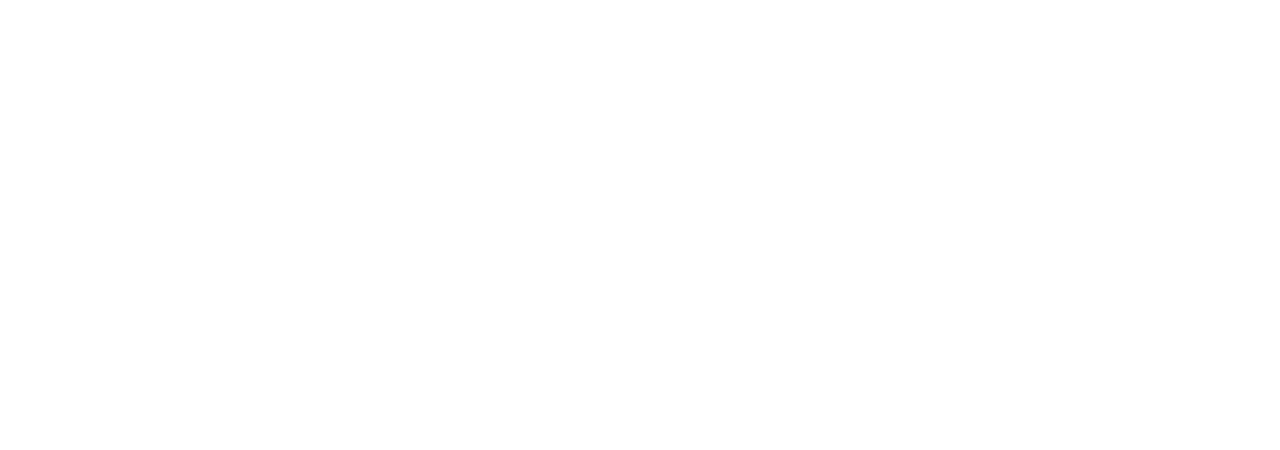
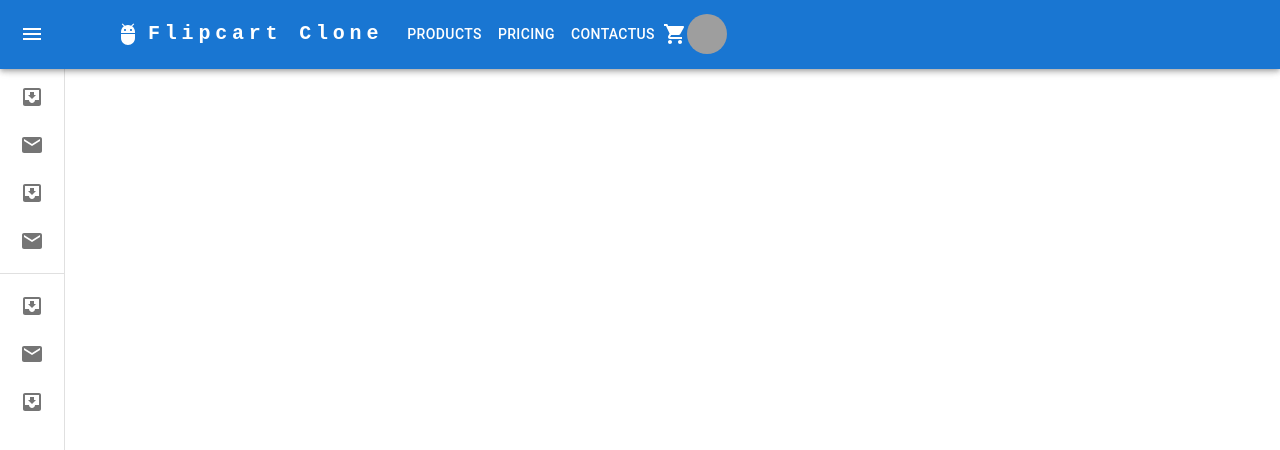
Before and after one commit to SoumyaVerma284/flipcart-clone, a React (Create React App) app: page /MiniDrawer in a window 1280 px wide. Before the commit this address had no page. Shown: the top 450 px of the page. Built offline with nearby package versions, Linux system fonts and the light colour scheme; grey boxes are pictures that could not be loaded.

Commit message:
MiniDrawer is added

```diff
--- a/src/App.js
+++ b/src/App.js
@@ -17,6 +17,7 @@
 import Product from './Product';
 import RecipeReviewCard from './RecipeReviewCard';
 import Products from './Products';
+import MiniDrawer from './MiniDrawer';
 
 
 function App() {
@@ -34,6 +35,7 @@
       <Route path='Product/:id' element={<Product/>}/>
       <Route path='RecipeReviewCard' element={<RecipeReviewCard/>}/>
       <Route path='Products' element={<Products/>}/>
+      <Route path='MiniDrawer' element={<MiniDrawer/>}/>
 
 
 
--- a/src/Component1.js
+++ b/src/Component1.js
@@ -17,7 +17,7 @@
 const settings = ['Profile', 'Account', 'Dashboard', 'Logout'];
 
 
-function ResponsiveAppBar() {
+function ResponsiveAppBar(props) {
   const [anchorElNav, setAnchorElNav] = React.useState(null);
   const [anchorElUser, setAnchorElUser] = React.useState(null);
 
@@ -124,7 +124,7 @@
               </Button>
             ))}
           </Box>
-          <ShoppingCartIcon/>
+          <ShoppingCartIcon/>{props.productCount}
           <Box sx={{ flexGrow: 0 }}>
             <Tooltip title="Open settings">
               <IconButton onClick={handleOpenUserMenu} sx={{ p: 0 }}>
--- /dev/null
+++ b/src/MiniDrawer.js
@@ -0,0 +1,263 @@
+import * as React from 'react';
+import { styled, useTheme } from '@mui/material/styles';
+import Box from '@mui/material/Box';
+import MuiDrawer from '@mui/material/Drawer';
+import MuiAppBar from '@mui/material/AppBar';
+import Toolbar from '@mui/material/Toolbar';
+import List from '@mui/material/List';
+import CssBaseline from '@mui/material/CssBaseline';
+import Typography from '@mui/material/Typography';
+import Divider from '@mui/material/Divider';
+import IconButton from '@mui/material/IconButton';
+import MenuIcon from '@mui/icons-material/Menu';
+import ChevronLeftIcon from '@mui/icons-material/ChevronLeft';
+import ChevronRightIcon from '@mui/icons-material/ChevronRight';
+import ListItem from '@mui/material/ListItem';
+import ListItemButton from '@mui/material/ListItemButton';
+import ListItemIcon from '@mui/material/ListItemIcon';
+import ListItemText from '@mui/material/ListItemText';
+import InboxIcon from '@mui/icons-material/MoveToInbox';
+import MailIcon from '@mui/icons-material/Mail';
+import ResponsiveAppBar from "./Component1";
+
+const drawerWidth = 240;
+
+
+const openedMixin = (theme) => ({
+  width: drawerWidth,
+  transition: theme.transitions.create('width', {
+    easing: theme.transitions.easing.sharp,
+    duration: theme.transitions.duration.enteringScreen,
+  }),
+  overflowX: 'hidden',
+});
+
+const closedMixin = (theme) => ({
+  transition: theme.transitions.create('width', {
+    easing: theme.transitions.easing.sharp,
+    duration: theme.transitions.duration.leavingScreen,
+  }),
+  overflowX: 'hidden',
+  width: `calc(${theme.spacing(7)} + 1px)`,
+  [theme.breakpoints.up('sm')]: {
+    width: `calc(${theme.spacing(8)} + 1px)`,
+  },
+});
+
+const DrawerHeader = styled('div')(({ theme }) => ({
+  display: 'flex',
+  alignItems: 'center',
+  justifyContent: 'flex-end',
+  padding: theme.spacing(0, 1),
+  // necessary for content to be below app bar
+  ...theme.mixins.toolbar,
+}));
+
+const AppBar = styled(MuiAppBar, {
+  shouldForwardProp: (prop) => prop !== 'open',
+})(({ theme }) => ({
+  zIndex: theme.zIndex.drawer + 1,
+  transition: theme.transitions.create(['width', 'margin'], {
+    easing: theme.transitions.easing.sharp,
+    duration: theme.transitions.duration.leavingScreen,
+  }),
+  variants: [
+    {
+      props: ({ open }) => open,
+      style: {
+        marginLeft: drawerWidth,
+        width: `calc(100% - ${drawerWidth}px)`,
+        transition: theme.transitions.create(['width', 'margin'], {
+          easing: theme.transitions.easing.sharp,
+          duration: theme.transitions.duration.enteringScreen,
+        }),
+      },
+    },
+  ],
+}));
+
+const Drawer = styled(MuiDrawer, { shouldForwardProp: (prop) => prop !== 'open' })(
+  ({ theme }) => ({
+    width: drawerWidth,
+    flexShrink: 0,
+    whiteSpace: 'nowrap',
+    boxSizing: 'border-box',
+    variants: [
+      {
+        props: ({ open }) => open,
+        style: {
+          ...openedMixin(theme),
+          '& .MuiDrawer-paper': openedMixin(theme),
+        },
+      },
+      {
+        props: ({ open }) => !open,
+        style: {
+          ...closedMixin(theme),
+          '& .MuiDrawer-paper': closedMixin(theme),
+        },
+      },
+    ],
+  }),
+);
+
+export default function MiniDrawer() {
+  const theme = useTheme();
+  const [open, setOpen] = React.useState(false);
+
+  const handleDrawerOpen = () => {
+    setOpen(true);
+  };
+
+  const handleDrawerClose = () => {
+    setOpen(false);
+  };
+
+
+  return <>
+    <Box sx={{ display: 'flex' }}>
+      <CssBaseline />
+      <AppBar position="fixed" open={open}>
+        <Toolbar>
+          <IconButton
+            color="inherit"
+            aria-label="open drawer"
+            onClick={handleDrawerOpen}
+            edge="start"
+            sx={[
+              {
+                marginRight: 5,
+              },
+              open && { display: 'none' },
+            ]}
+          >
+            <MenuIcon />
+          </IconButton>
+          <Typography variant="h6" noWrap component="div">
+          <ResponsiveAppBar/>
+          </Typography>
+        </Toolbar>
+      </AppBar>
+      <Drawer variant="permanent" open={open}>
+        <DrawerHeader>
+          <IconButton onClick={handleDrawerClose}>
+            {theme.direction === 'rtl' ? <ChevronRightIcon /> : <ChevronLeftIcon />}
+          </IconButton>
+        </DrawerHeader>
+        <Divider />
+        <List>
+          {['Inbox', 'Starred', 'Send email', 'Drafts'].map((text, index) => (
+            <ListItem key={text} disablePadding sx={{ display: 'block' }}>
+              <ListItemButton
+                sx={[
+                  {
+                    minHeight: 48,
+                    px: 2.5,
+                  },
+                  open
+                    ? {
+                        justifyContent: 'initial',
+                      }
+                    : {
+                        justifyContent: 'center',
+                      },
+                ]}
+              >
+                <ListItemIcon
+                  sx={[
+                    {
+                      minWidth: 0,
+                      justifyContent: 'center',
+                    },
+                    open
+                      ? {
+                          mr: 3,
+                        }
+                      : {
+                          mr: 'auto',
+                        },
+                  ]}
+                >
+                  {index % 2 === 0 ? <InboxIcon /> : <MailIcon />}
+                </ListItemIcon>
+                <ListItemText
+                  primary={text}
+                  sx={[
+                    open
+                      ? {
+                          opacity: 1,
+                        }
+                      : {
+                          opacity: 0,
+                        },
+                  ]}
+                />
+              </ListItemButton>
+            </ListItem>
+          ))}
+        </List>
+        <Divider />
+        <List>
+          {['All mail', 'Trash', 'Spam'].map((text, index) => (
+            <ListItem key={text} disablePadding sx={{ display: 'block' }}>
+              <ListItemButton
+                sx={[
+                  {
+                    minHeight: 48,
+                    px: 2.5,
+                  },
+                  open
+                    ? {
+                        justifyContent: 'initial',
+                      }
+                    : {
+                        justifyContent: 'center',
+                      },
+                ]}
+              >
+                <ListItemIcon
+                  sx={[
+                    {
+                      minWidth: 0,
+                      justifyContent: 'center',
+                    },
+                    open
+                      ? {
+                          mr: 3,
+                        }
+                      : {
+                          mr: 'auto',
+                        },
+                  ]}
+                >
+                  {index % 2 === 0 ? <InboxIcon /> : <MailIcon />}
+                </ListItemIcon>
+                <ListItemText
+                  primary={text}
+                  sx={[
+                    open
+                      ? {
+                          opacity: 1,
+                        }
+                      : {
+                          opacity: 0,
+                        },
+                  ]}
+                />
+              </ListItemButton>
+            </ListItem>
+          ))}
+        </List>
+      </Drawer>
+      <Box component="main" sx={{ flexGrow: 1, p: 3 }}>
+        <DrawerHeader />
+        <Typography sx={{ marginBottom: 2 }}>
+
+        </Typography>
+        <Typography sx={{ marginBottom: 2 }}>
+
+        </Typography>
+      </Box>
+    </Box>
+    </>
+}
--- a/src/Product.js
+++ b/src/Product.js
@@ -15,7 +15,10 @@
 import TemporaryDrawer from "./Drawer1";
 import StoreIcon from '@mui/icons-material/Store';
 import ShoppingCartIcon from '@mui/icons-material/ShoppingCart';
-
+import ThumbUpIcon from '@mui/icons-material/ThumbUp';
+import ThumbDownIcon from '@mui/icons-material/ThumbDown';
+import StarRateIcon from '@mui/icons-material/StarRate';
+import MiniDrawer from "./MiniDrawer";
 
 function Product(){
 
@@ -29,10 +32,17 @@
     .catch(err=>console.log(err))
 
   },[])
+  const[productCount,setProductCount]=useState(0)
+  function addToCart(){
+    console.log("I am in add to cart");
+    setProductCount(productCount+1)
+  }
 
     return <>
-     <ResponsiveAppBar/>
+      <ResponsiveAppBar productCount={productCount}/>
      <TemporaryDrawer/>
+
+
     <Container>
         <>Product page {id} </>
         <Grid2 container spacing={2}>
@@ -46,7 +56,7 @@
            <b>Price</b>:${data.price}<br></br><br></br>
            <b>Return Policy</b>:{data.returnPolicy}<br></br><br></br>
            <Button variant="contained" style={{marginRight:'10px'}} startIcon={<StoreIcon/>}>Buy Now</Button>
-           <Button variant="contained" startIcon={<ShoppingCartIcon/>}>Add to Cart</Button>
+           <Button variant="contained" onClick={(event)=>{addToCart();}} startIcon={<ShoppingCartIcon/>}>Add to Cart</Button>
           </Grid2>
           <Grid2 size={{xs:12,md:6}}>
           <b>Reviews</b> <br></br>
@@ -62,6 +72,7 @@
                     <Card sx={{ minWidth: 275 ,backgroundColor:"pink",margin:"10px"}}>
                         <CardContent>
                             <Typography gutterBottom sx={{ color: 'text.secondary', fontSize: 14 }}>
+                              <StarRateIcon/>
                             {val.rating}
                             </Typography>
                             <Typography variant="h5" component="div">
@@ -75,6 +86,8 @@
                             </Typography>
                         </CardContent>
                         <CardActions>
+                          <ThumbUpIcon/>
+                          <ThumbDownIcon/>
                         </CardActions>
                     </Card>
                 </Grid2>
--- a/src/Products.js
+++ b/src/Products.js
@@ -17,6 +17,9 @@
 import { useState, useEffect } from "react";
 import { Container,Grid2 } from '@mui/material';
 import axios from "axios";
+import ResponsiveAppBar from "./Component1";
+import TemporaryDrawer from "./Drawer1";
+import MiniDrawer from './MiniDrawer';
 const ExpandMore = styled((props) => {
   const { expand, ...other } = props;
   return <IconButton {...other} />;
@@ -50,6 +53,11 @@
       .catch(err=>console.log(err))
 
     },[])
+    const[productCount,setProductCount]=useState(0)
+      function addToCart(){
+        console.log("I am in add to cart");
+        setProductCount(productCount+1)
+      }
   const [expanded, setExpanded] = React.useState(false);
 
   const handleExpandClick = () => {
@@ -57,6 +65,9 @@
   };
 
   return <>
+   <ResponsiveAppBar productCount={productCount}/>
+  <TemporaryDrawer/>
+
   <Container sx={{margin:10}}>
     <Grid2 spacing={10}container>
         { records&& records.map((val,index)=>{
```
